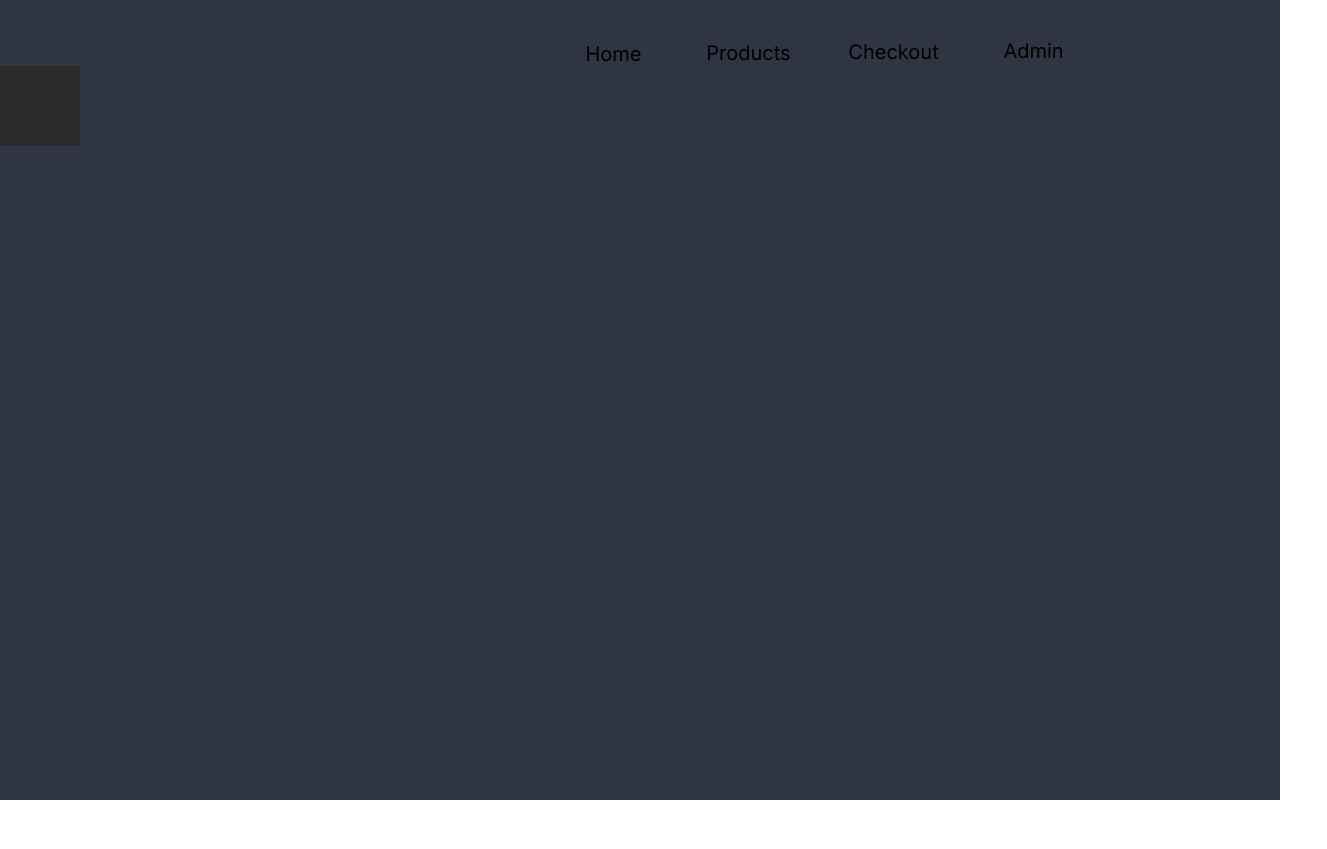
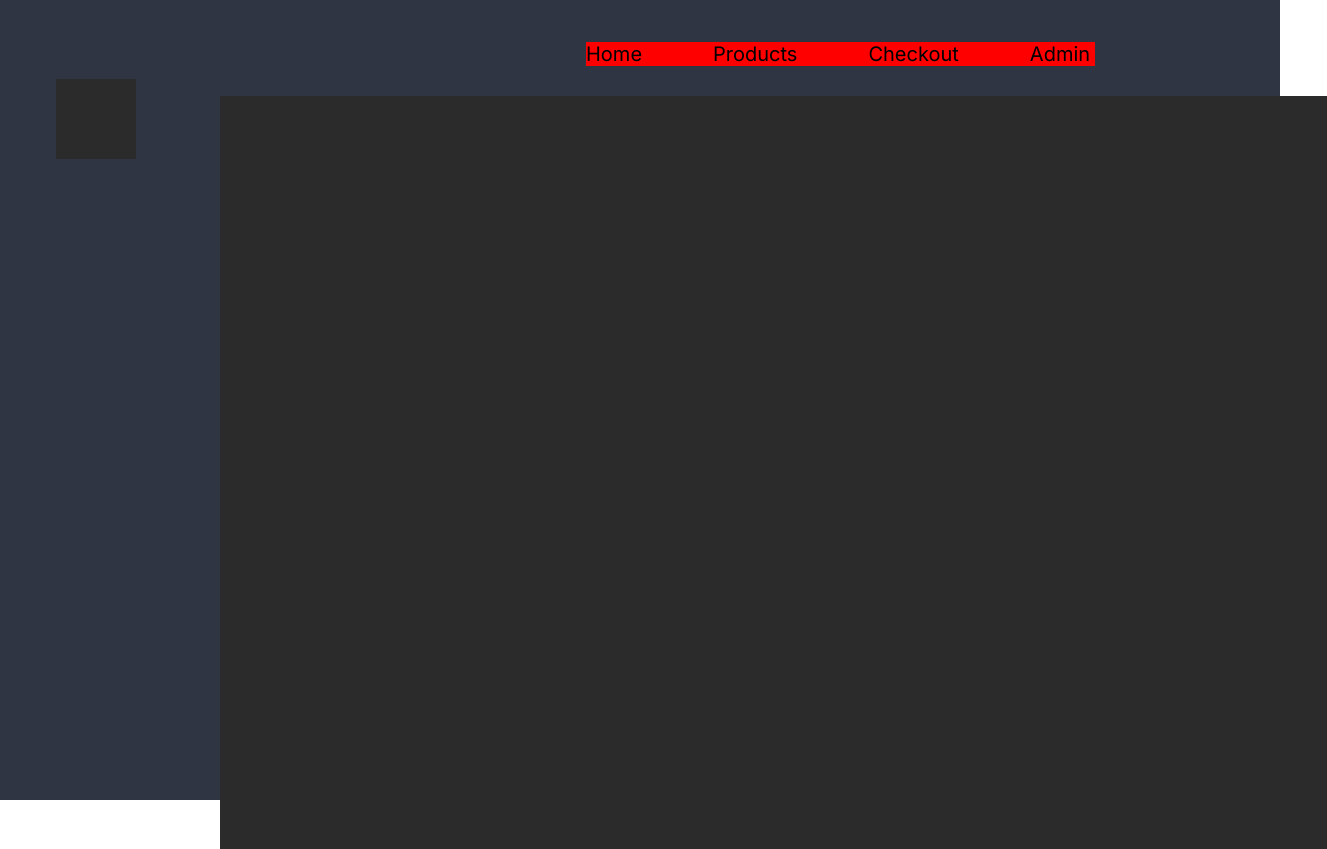
Before and after one commit to Tsebo200/Oilixate, a React (Create React App) app in the folder client/: page /Dashboard in a window 1280 px wide. Shown: the whole page, 1327 px wide, since content can reach past the window. Before the commit the page ends 800 px from the top, so only its background shows below. Built offline with nearby package versions, Linux system fonts and the light colour scheme.

Commit message:
Added Image slider block

```diff
--- a/client/src/components/Dashboard.js
+++ b/client/src/components/Dashboard.js
@@ -12,6 +12,9 @@ const Dashboard = () => {
             <p className="admin-label">Admin</p>
             </div>
             <div className="dash-logo"></div>
+            <div className="slider-container">
+            <div className="image-slide"></div>
+            </div>
         </div>
         </>
     )
--- a/client/src/index.css
+++ b/client/src/index.css
@@ -246,45 +246,58 @@ label{
 
 /* Nav Bar */
 .label-container{
-  width: 495px;
+  width: 509px;
   height: 24px;
   margin-left: 586px;
   margin-top: 42px;
+  background: red;
+  float: left;
 }
 
 .home-label{
   font-family: 'Inter';
   font-weight: 400;
   font-size: 20px;
-  margin-left: -440px;
+  float: left;
 }
 
 .products-label{
   font-family: 'Inter';
   font-weight: 400;
   font-size: 20px;
-  margin-left: -170px;
-  margin-top: -25px;
+  margin-left: 71px;
+  float: left;
 }
 
 .checkout-label{
   font-family: 'Inter';
   font-weight: 400;
   font-size: 20px;
-  margin-left: 120px;
-  margin-top: -25px;
+  margin-left: 71px;
+  float: left;
 }
 
 .admin-label{
   font-family: 'Inter';
   font-weight: 400;
   font-size: 20px;
-  margin-left: 400px;
-  margin-top: -25px;
+  margin-left: 71px;
+  float: left;
 }
 
 .dash-logo{
   width: 80px;
   height: 80px;
-  background:#2B2B2B;;
+  background:#2B2B2B;
+  margin-top: 79px;
+  margin-left: 56px;
 }
+
+.slider-container{
+  width: 1107px;
+  height: 753px;
+  background:#2B2B2B;
+  margin-top: -63px;
+  margin-left: 220px;
+  float: left;
+}
```
